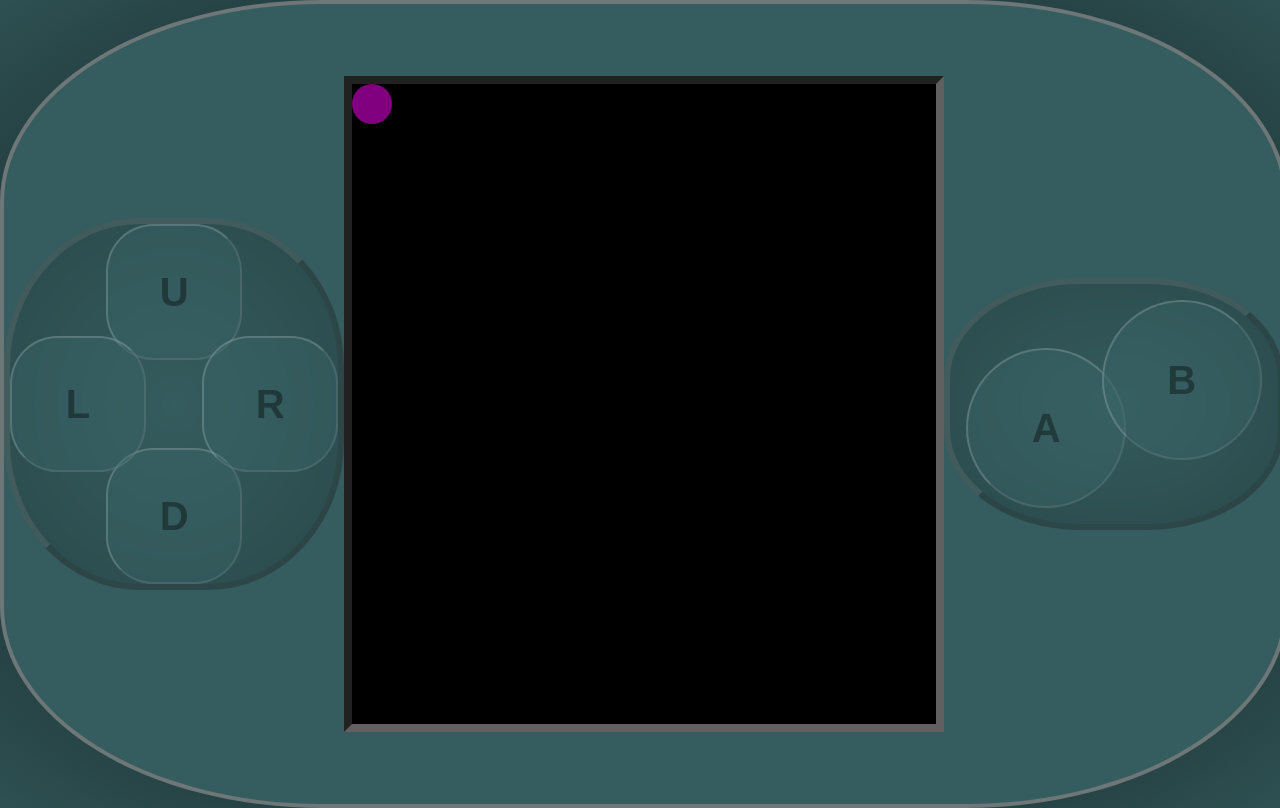
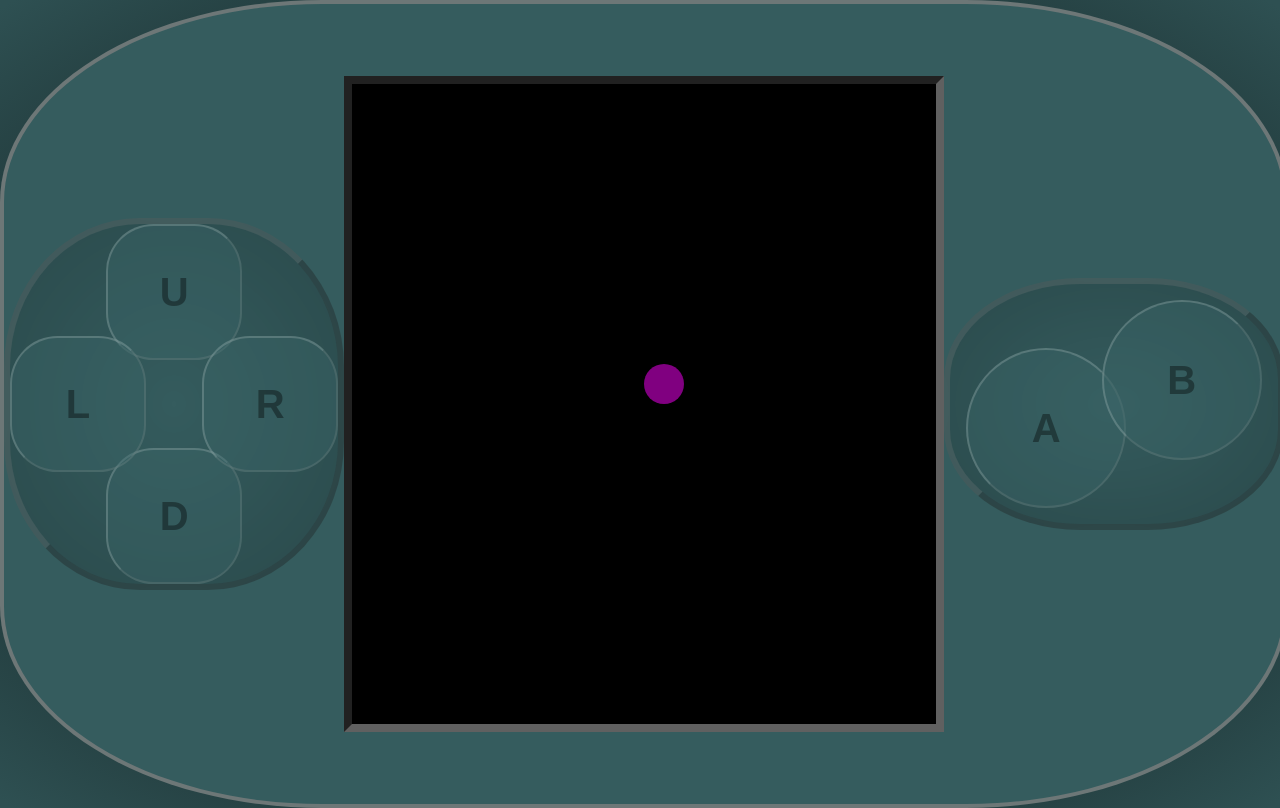
Before and after one commit to its-jefe/Project-3, a React (Create React App) app in the folder client/: page / in a window 1280 px wide. Built offline with nearby package versions, Linux system fonts and the light colour scheme.

Commit message:
css cahnges

```diff
--- a/client/src/components/Game/style.css
+++ b/client/src/components/Game/style.css
@@ -31,7 +31,7 @@ body {
 }
 
 #head {
-  position: abso;
+  position: absolute;
   bottom: 50%;
   left: 50%;
   /* transform: translate(-50%, 50%); */
```
Also changed, not shown: 1 other file (tests, documents, lock files or other folders).
